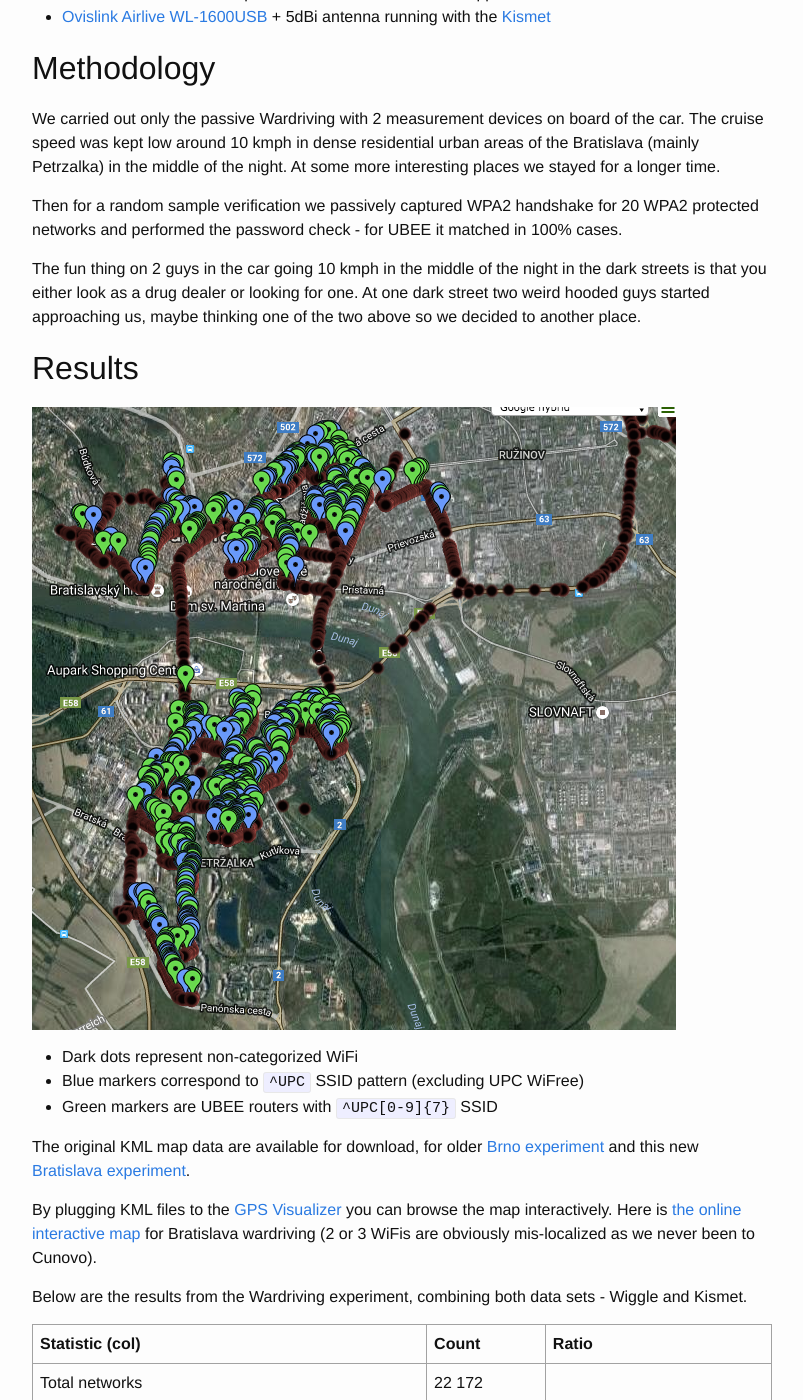
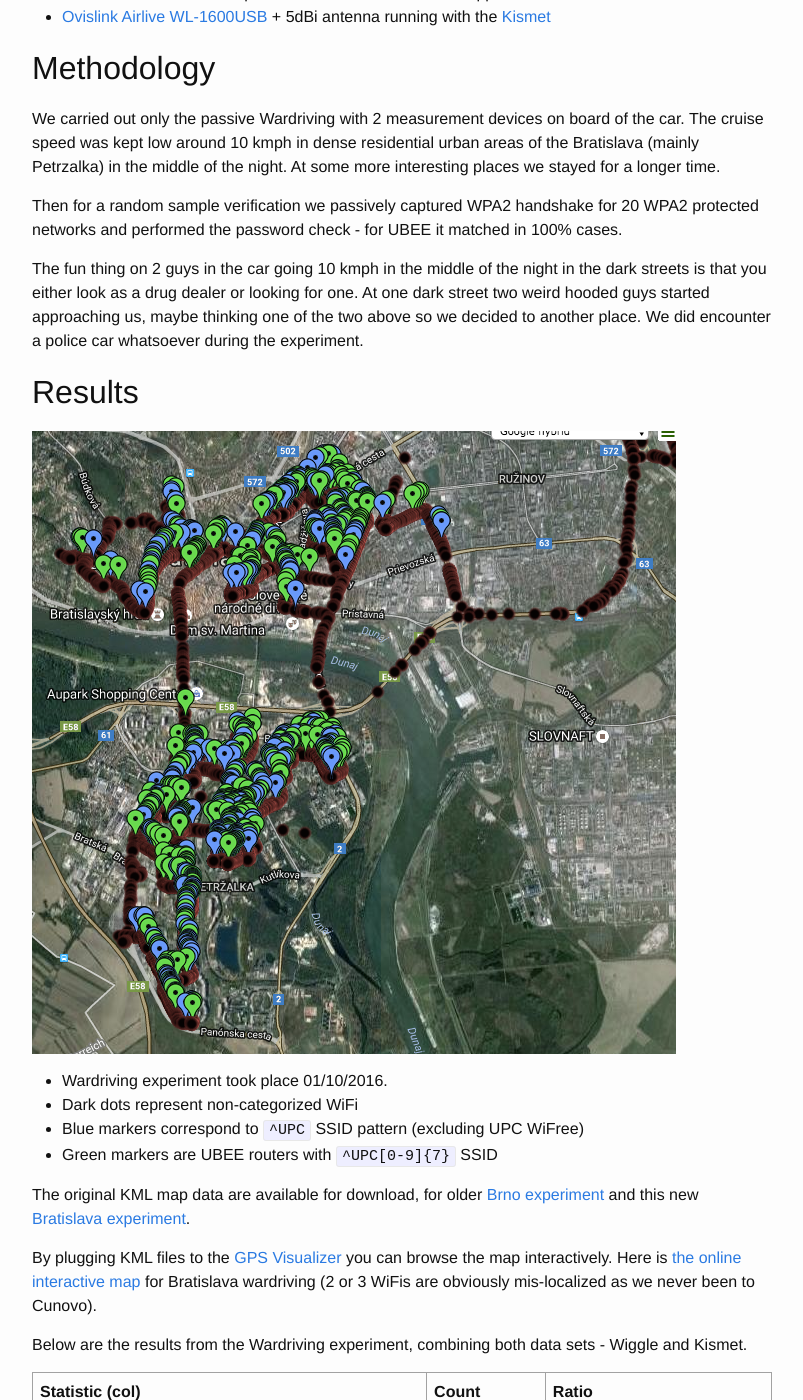
Before and after one commit to yolosec/deadcodeBlog, a Jekyll site: the page built from _posts/2016-11-05-Wardriving-Bratislava-10-2016.markdown, in a window 1280 px wide and 1400 px high, scrolled down 582 px. Shown: the whole window, without its empty margins (238-1041 px from the left). Built offline with Jekyll 4.4.1, drawn with Linux system fonts in a browser that asks for light colours.

Commit message:
wardriving experiment update

```diff
--- a/_posts/2016-11-05-Wardriving-Bratislava-10-2016.markdown
+++ b/_posts/2016-11-05-Wardriving-Bratislava-10-2016.markdown
@@ -40,12 +40,14 @@ protected networks and performed the password check - for UBEE it matched in 100
 
 The fun thing on 2 guys in the car going 10 kmph in the middle of the night in the dark streets is that you either look
 as a drug dealer or looking for one. At one dark street two weird hooded guys started approaching us,
-maybe thinking one of the two above so we decided to another place.
+maybe thinking one of the two above so we decided to another place. We did encounter a police car whatsoever
+during the experiment.
 
 ## Results
 
 [![Wardriving map](/static/wdriving/map_ba.png)](/static/wdriving/map_ba.png)
 
+* Wardriving experiment took place 01/10/2016.
 * Dark dots represent non-categorized WiFi
 * Blue markers correspond to `^UPC` SSID pattern (excluding UPC WiFree)
 * Green markers are UBEE routers with `^UPC[0-9]{7}` SSID
```
